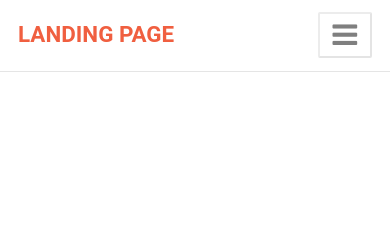
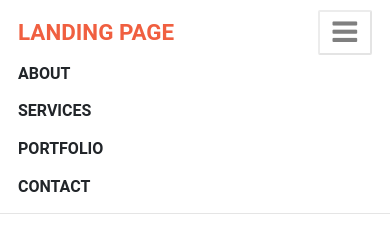
Before and after one commit to gp22/landing-page-template, a website built with webpack: page src/index.html in a window 390 px wide. Both pictures are taken after a click on the button 344 px from the left and 35 px from the top of the page. Built offline with nearby package versions, Linux system fonts and the light colour scheme.

Commit message:
Add dropdown menu

```diff
--- a/src/css/base/_global.scss
+++ b/src/css/base/_global.scss
@@ -1,5 +1,6 @@
 body {
   font-family: 'Roboto', sans-serif;
+  color: $color-text-main;
 }
 
 img {
--- a/src/css/modules/_nav.scss
+++ b/src/css/modules/_nav.scss
@@ -2,19 +2,24 @@
   position: fixed;
   display: flex;
   align-items: center;
+  padding-top: .6rem;
+  padding-bottom: .6rem;
   justify-content: space-between;
+  flex-wrap: wrap;
   background-color: white;
   top: 0;
   right: 0;
   left: 0;
   z-index: 9999;
   border-bottom: 1px solid $color-border-main;
+  transition: all .4s;
 
   &__title {
     display: inline-block;
     color: $color-main-orange;
     font-size: 1.4rem;
     text-transform: uppercase;
+    margin: .6rem 0;
   }
 
   &__toggle {
@@ -44,4 +49,32 @@
   &__link {
     padding: 0 1rem;
   }
+
+  &__dropdown {
+    text-transform: uppercase;
+    font-weight: bold;
+    flex-basis: 100%;
+    height: 0;
+    transition: all .4s;
+    & a,
+      a:hover,
+      a:visited {
+      color: $color-text-main;
+    }
+    & ul {
+      list-style-type: none;
+      margin: 0;
+      padding: 0;
+      & li {
+        padding-top: .6rem;
+        padding-bottom: .6rem;
+      }
+    }
+    &--show {
+      height: 148px;
+    }
+    @include medium {
+      display: none;
+    }
+  }
 }
--- a/src/index.html
+++ b/src/index.html
@@ -10,7 +10,7 @@
     <nav class="nav wrapper">
       <h3 class="nav__title">Landing Page</h3>
       <div>
-        <button class="nav__toggle"><i class="fa fa-bars" aria-hidden="true"></i></button>
+        <button id="toggle" class="nav__toggle"><i class="fa fa-bars" aria-hidden="true"></i></button>
       </div>
       <div class="nav__links">
         <a class="nav__link" href="#">About</a>
@@ -18,6 +18,14 @@
         <a class="nav__link" href="#">Portfolio</a>
         <a class="nav__link" href="#">Contact</a>
       </div>
+      <div id="dropdown" class="nav__dropdown">
+        <ul>
+          <li><a href="#">About</a></li>
+          <li><a href="#">Services</a></li>
+          <li><a href="#">Portfolio</a></li>
+          <li><a href="#">Contact</a></li>
+        </ul>
+      </div>
     </nav>
   </body>
 </html>
--- a/src/js/app.js
+++ b/src/js/app.js
@@ -1 +1,14 @@
 import '../css/main.scss';
+
+const dropdown = document.getElementById('dropdown');
+const toggle = document.getElementById('toggle');
+
+toggle.addEventListener('click', () => {
+  const classList = Array.from(dropdown.classList);
+
+  if (classList.includes('nav__dropdown--show')) {
+    dropdown.classList = classList.filter(className => className !== 'nav__dropdown--show');
+  } else {
+    dropdown.className = dropdown.className + ' nav__dropdown--show';
+  }
+})
```
